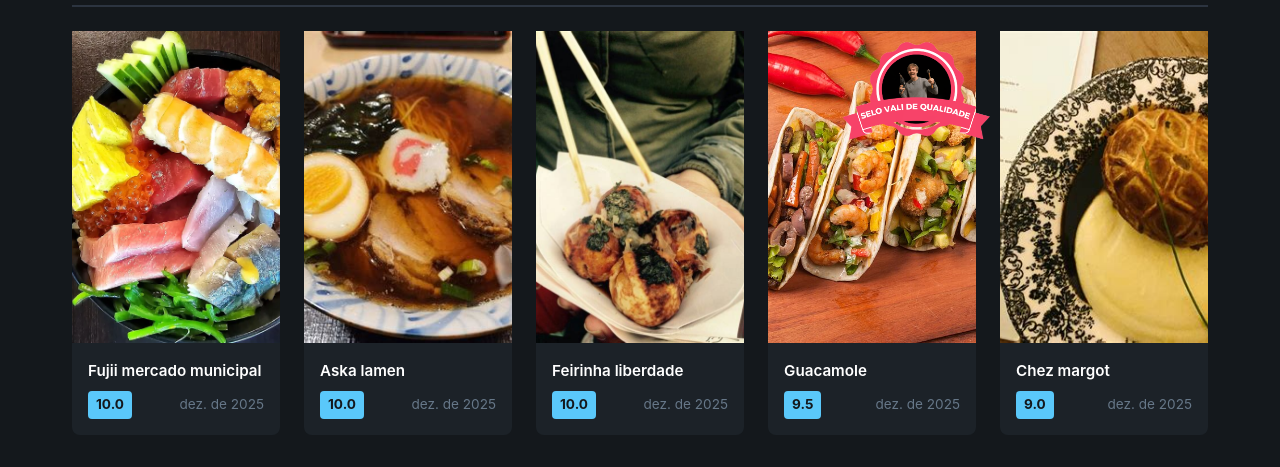
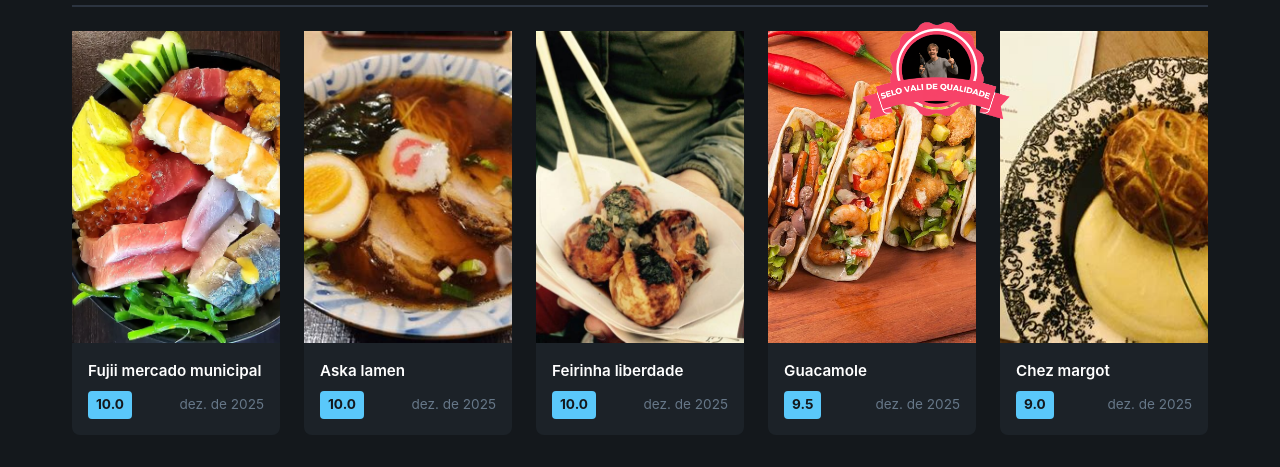
Before and after one commit to vinivaliati/Valist, a plain HTML site: page index.html in a window 1280 px wide. Shown: the part 333-800 px from the top of the page. Drawn offline with Linux system fonts and the light colour scheme.

Commit message:
position

```diff
--- a/index.html
+++ b/index.html
@@ -135,8 +135,8 @@
 
         .quality-seal {
             position: absolute;
-            top: -15px;
-            right: -15px;
+            top: -35px;
+            right: -35px;
             width: 150px;
             height: 150px;
             z-index: 10;
```
